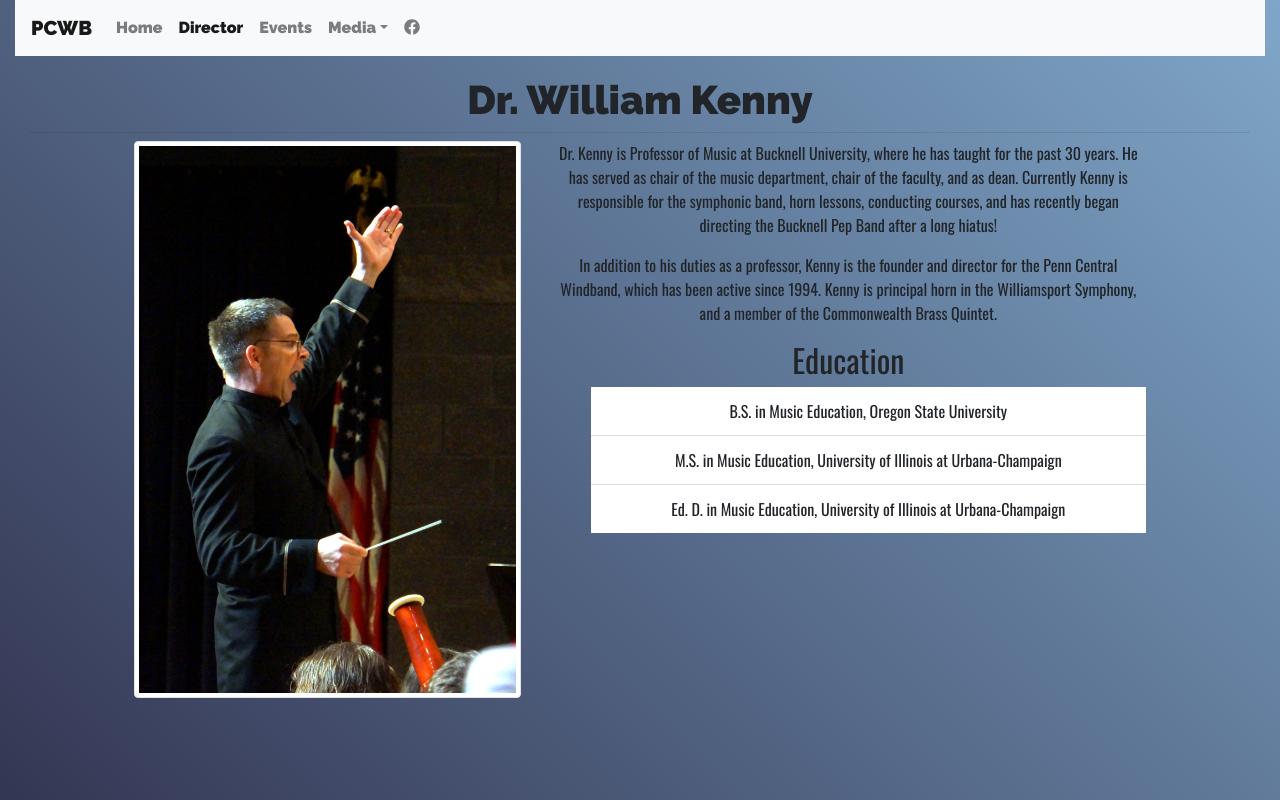
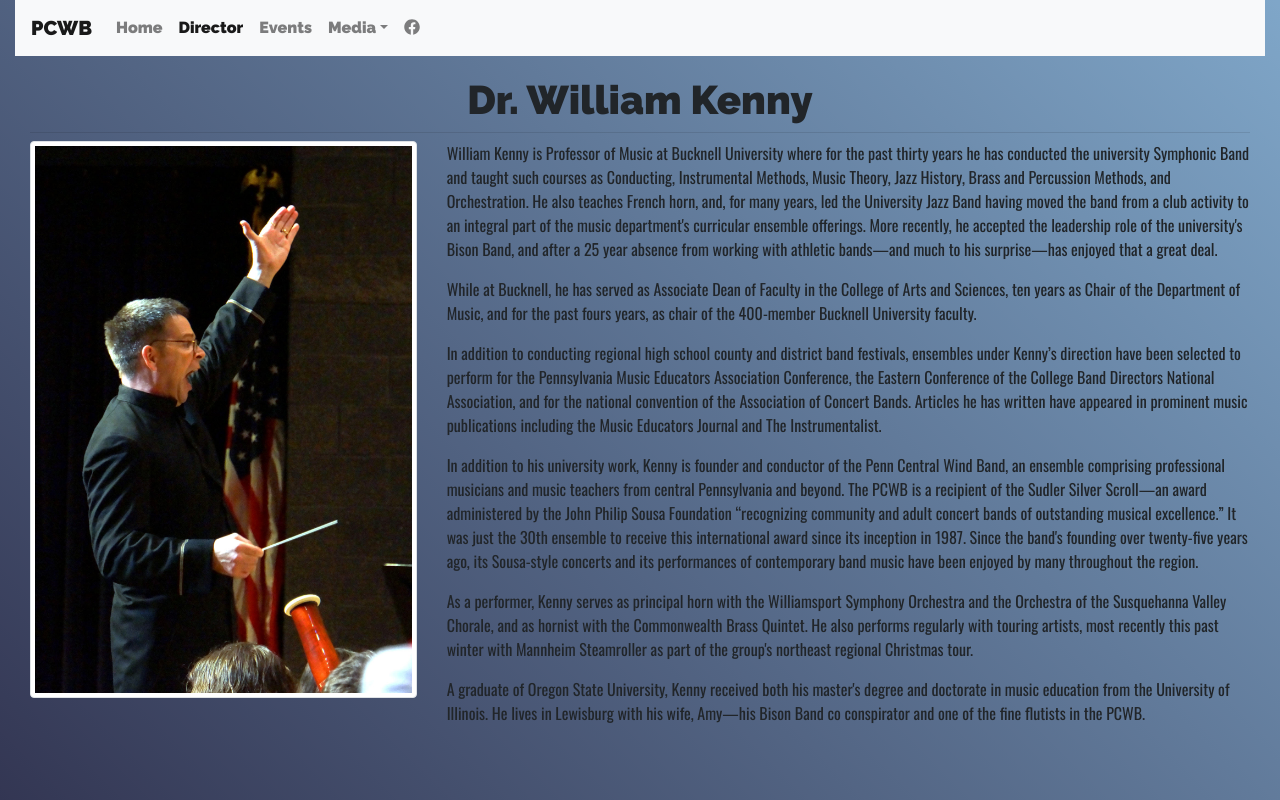
Before and after one commit to kennja05/pcwb, a React (Create React App) app: page /director in a window 1280 px wide. Built offline with nearby package versions, Linux system fonts and the light colour scheme.

Commit message:
update director bio

```diff
--- a/src/Director.js
+++ b/src/Director.js
@@ -14,33 +14,71 @@ class Director extends React.Component {
                 <h1>Dr. William Kenny</h1>
                 <hr className='my-2'></hr>
                 <div className='row'>
-                    <div className='col-sm-1'></div>
                     <div className='col-sm-4'>
                         <img className='img-responsive img-thumbnail' id='director-pic' src={BillKenny} alt='William Kenny Headshot' />
                     </div>
-                    <div className='col-sm-6'>
+                    <div className='col-sm-8' style={{textAlign: 'left'}}>
                         <p>
-                            Dr. Kenny is Professor of Music at Bucknell University, where he has
-                            taught for the past 30 years. He has served as chair of the
-                            music department, chair of the faculty, and as dean. Currently Kenny is
-                            responsible for the symphonic band, horn lessons, conducting courses,
-                            and has recently began directing the Bucknell Pep Band after a long
-                            hiatus!
+                            William Kenny is Professor of Music at Bucknell University where for
+                            the past thirty years he has conducted the university Symphonic Band
+                            and taught such courses as Conducting, Instrumental Methods, Music
+                            Theory, Jazz History, Brass and Percussion Methods, and Orchestration.
+                            He also teaches French horn, and, for many years, led the University
+                            Jazz Band having moved the band from a club activity to an integral
+                            part of the music department's curricular ensemble offerings. More
+                            recently, he accepted the leadership role of the university's Bison
+                            Band, and after a 25 year absence from working with athletic bands—and
+                            much to his surprise—has enjoyed that a great deal.
                         </p>
                         <p>
-                            In addition to his duties as a professor, Kenny is the founder and director
-                            for the Penn Central Windband, which has been active since 1994. Kenny
-                            is principal horn in the Williamsport Symphony, and a member of the
-                            Commonwealth Brass Quintet.
+                            While at Bucknell, he has served as Associate Dean of Faculty in the
+                            College of Arts and Sciences, ten years as Chair of the Department of
+                            Music, and for the past fours years, as chair of the 400-member
+                            Bucknell University faculty.
                         </p>
-                        <h2>Education</h2>
+                        <p>
+                            In addition to conducting regional high school county and district
+                            band festivals, ensembles under Kenny’s direction have been selected
+                            to perform for the Pennsylvania Music Educators Association Conference,
+                            the Eastern Conference of the College Band Directors National
+                            Association, and for the national convention of the Association of
+                            Concert Bands. Articles he has written have appeared in prominent music
+                            publications including the Music Educators Journal and The
+                            Instrumentalist.
+                        </p>
+                        <p>
+                            In addition to his university work, Kenny is founder and conductor
+                            of the Penn Central Wind Band, an ensemble comprising professional
+                            musicians and music teachers from central Pennsylvania and beyond.
+                            The PCWB is a recipient of the Sudler Silver Scroll—an award
+                            administered by the John Philip Sousa Foundation “recognizing
+                            community and adult concert bands of outstanding musical excellence.”
+                            It was just the 30th ensemble to receive this international award since
+                            its inception in 1987. Since the band's founding over twenty-five years
+                            ago, its Sousa-style concerts and its performances of contemporary band
+                            music have been enjoyed by many throughout the region.
+                        </p>
+                        <p>
+                            As a performer, Kenny serves as principal horn with the Williamsport
+                            Symphony Orchestra and the Orchestra of the Susquehanna Valley Chorale,
+                            and as hornist with the Commonwealth Brass Quintet. He also performs
+                            regularly with touring artists, most recently this past winter with
+                            Mannheim Steamroller as part of the group's northeast regional
+                            Christmas tour.
+                        </p>
+                        <p>
+                            A graduate of Oregon State University, Kenny received both his
+                            master's degree and doctorate in music education from the University of
+                            Illinois. He lives in Lewisburg with his wife, Amy—his Bison Band
+                            co conspirator and one of the fine flutists in the PCWB.
+                        </p>
+                        {/* <h2>Education</h2>
                         <ul className='list group list-group-flush'>
                             <li className='list-group-item'>B.S. in Music Education, Oregon State University</li>
                             <li className='list-group-item'>M.S. in Music Education, University of Illinois at Urbana-Champaign</li>
                             <li className='list-group-item'>Ed. D. in Music Education, University of Illinois at Urbana-Champaign</li>
-                        </ul>
+                        </ul> */}
                     </div>
-                    <div className='col-sm-1'></div>
 
                 </div>
             </div>
@@ -49,25 +87,3 @@ class Director extends React.Component {
 }
 
 export default Director
-
-// <p>
-//     Hailing from the small town of Heppner, Oregon, Dr. William Kenny learned about
-//     how to be a great dad from his own father, who was a veteran, rancher, and
-//     singer. Although Dr. Kenny claims to not be as good of a singer as his dad, if you
-//     ask him nicely, he will perform a rousing rendition of Cold as Ice by Foreigner.
-// </p>
-// <p>
-//     Kenny is a devoted father to three of his own children, and is quick to describe
-//     the middle child, Jacob, as his favorite son, while daughters, Sadie and Grace,
-//     are locked in a dead heat for favorite daughter - although he never plays favorites.
-// </p>
-// <p>
-//     Once described as "A little on the cute side" by a former student on Ratemyprofessor.com,
-//     Kenny is proud to have been able to pass on his good looks to his children, and
-//     hopes that tradition continues for generations to come.
-// </p>
-// <p>
-//     An accomplished horn player, painist, educator, administrator, husband, and father, Kenny serves as a
-//     fantasic role model not only for his biological children, but also for all of his
-//     little band children.
-// </p>
```
